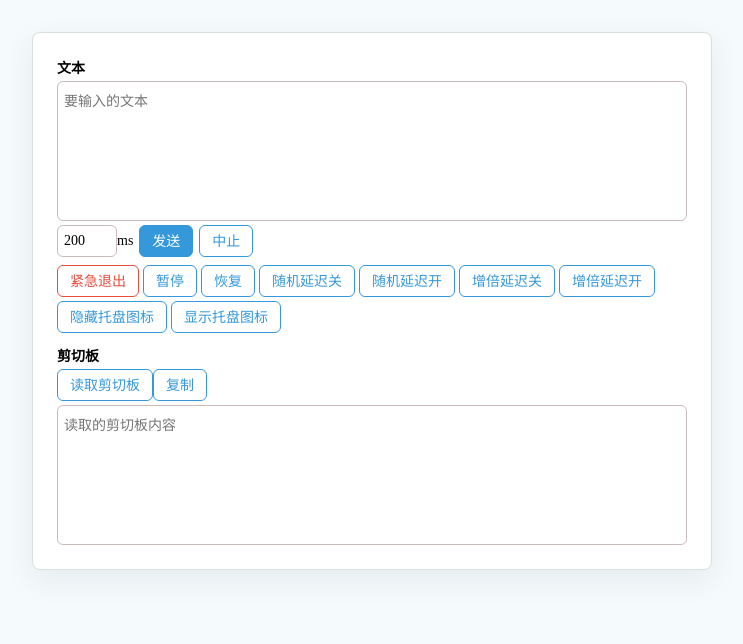
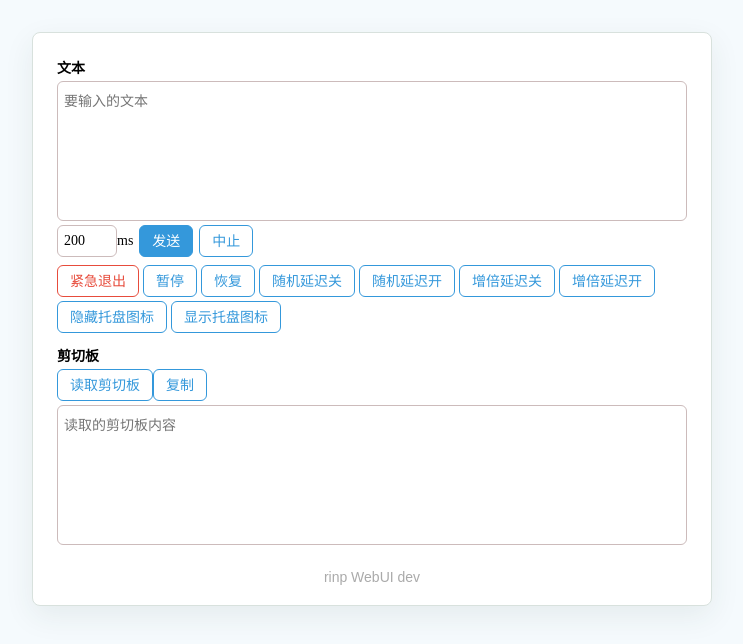
Before and after one commit to metosank/rinp, a website built with Vite: page webui/index.html in a window 1280 px wide. Shown: the whole page, without its empty margins (268-1011 px from the left). Built offline with nearby package versions, Linux system fonts and the light colour scheme.

Commit message:
添加版本号注入

```diff
--- /dev/null
+++ b/webui/app_version.mjs
@@ -0,0 +1,5 @@
+const APP_VERSION = typeof __APP_VERSION__ !== 'undefined'
+  ? __APP_VERSION__
+  : 'dev';
+
+export default APP_VERSION;
--- a/webui/src/main.mjs
+++ b/webui/src/main.mjs
@@ -1,7 +1,13 @@
 //@ts-check
 
+import APP_VERSION from "../app_version.mjs";
 import { Rinp控制器元素 } from "./Rinp控制器元素.mjs";
 import { 创建元素 } from "./基类元素.mjs";
+
+const 外框元素 = document.createElement('div');
+外框元素.className = '外框元素';
+document.body.appendChild(外框元素);
+
 const r = 创建元素(Rinp控制器元素);
 r.设置固定api端点(location.href);
 r.addEventListener('操作已触发', (e) => {
@@ -11,6 +17,11 @@ r.addEventListener('操作已触发', (e) => {
         location.replace('about:blank');
     }
 });
-document.body.appendChild(r);
+外框元素.appendChild(r);
+
+const 底部信息 = document.createElement('div');
+底部信息.className = '底部信息';
+底部信息.textContent = `rinp WebUI ${APP_VERSION}`;
+外框元素.appendChild(底部信息);
 
 window.addEventListener('beforeunload',()=>{});
--- a/webui/src/style.css
+++ b/webui/src/style.css
@@ -13,7 +13,7 @@ body {
     background: color-mix(in srgb, var(--主题色) 5%, #fff);
 }
 
-rinp-controller-element{
+.外框元素{
     display: block;
     background: #fff;
     border: 1px solid #d8e1dd;
@@ -21,3 +21,11 @@ rinp-controller-element{
     padding: 12px 24px 20px;
     box-shadow: 0 10px 30px #233d3514;
 }
+
+.底部信息{
+    text-align: center;
+    margin-top: 24px;
+    color: #aaa;
+    font-size: 14px;
+    font-family: "Microsoft YaHei", "微软雅黑", sans-serif;
+}
--- a/webui/vite.config.mjs
+++ b/webui/vite.config.mjs
@@ -29,5 +29,8 @@ export default defineConfig({
 				}
 			}
 		}
+	},
+	define: {
+		__APP_VERSION__: JSON.stringify(process.env.APP_VERSION || 'dev'),
 	}
 });
```
Also changed, not shown: 2 other files.
